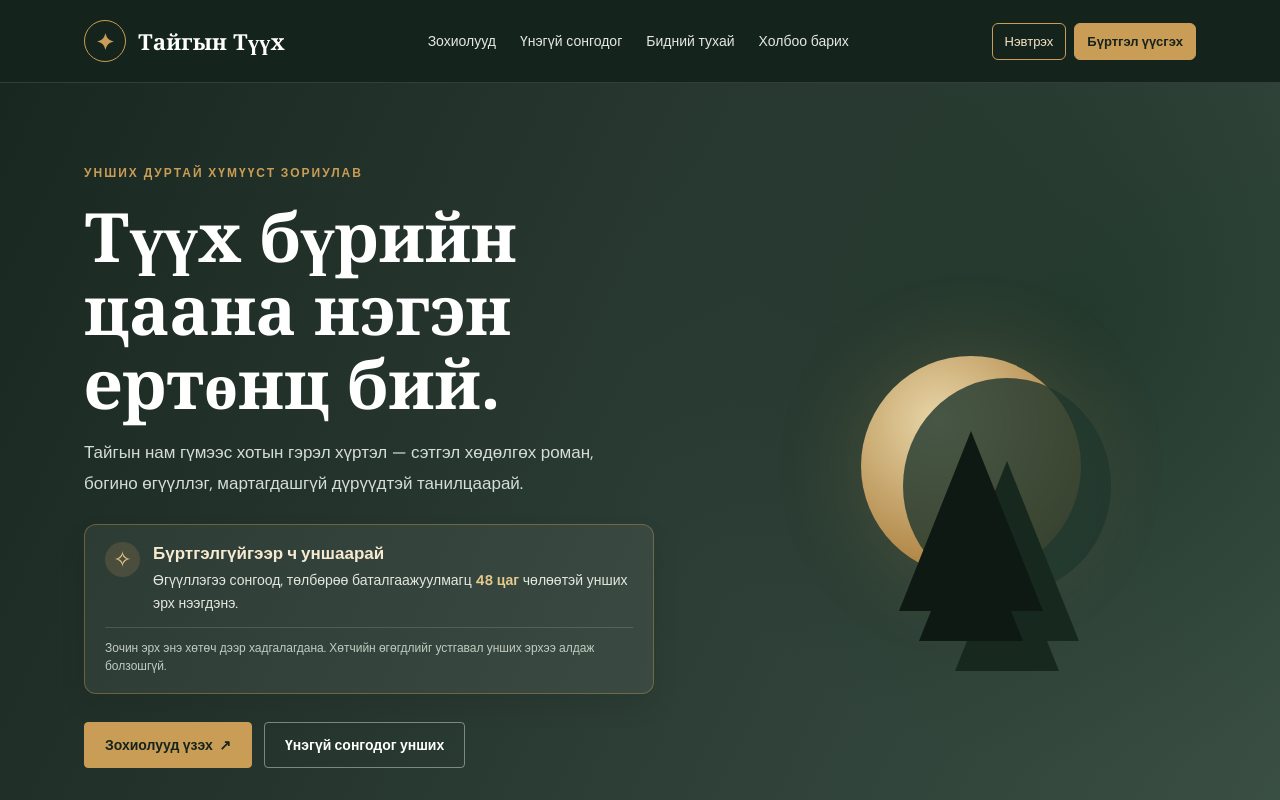
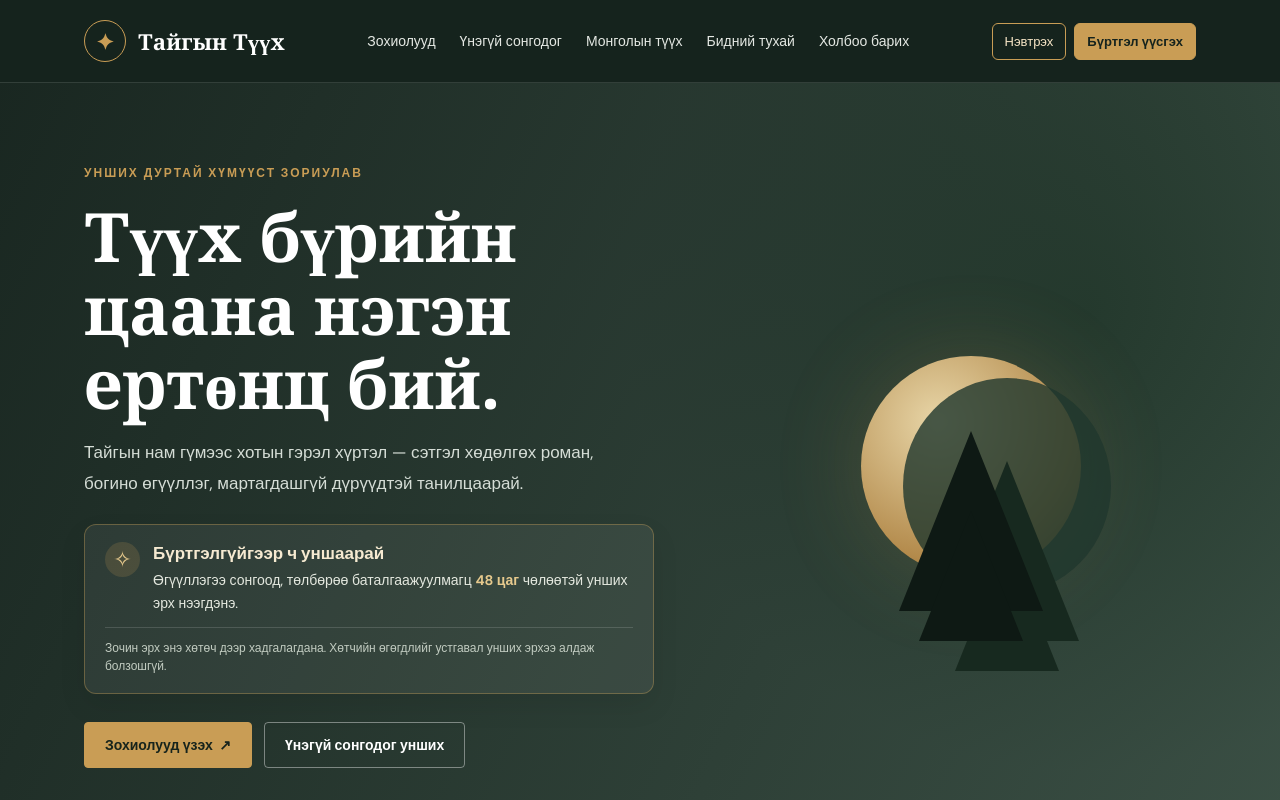
Before and after one commit to eegiizxc00-dot/taigyn-tuuh, a plain HTML site: page index.html in a window 1280 px wide. Shown: the top 800 px of the page. Drawn offline with Linux system fonts and the light colour scheme; no server answers.

Commit message:
Link Mongolian history section from site navigation

```diff
--- a/index.html
+++ b/index.html
@@ -22,7 +22,7 @@
 </style>
 </head>
 <body>
-<header><div class="wrap nav"><a class="brand" href="#top"><span class="mark">✦</span><span>Тайгын Түүх</span></a><nav class="navlinks"><a href="#stories">Зохиолууд</a><a href="/classics.html">Үнэгүй сонгодог</a><a href="#about">Бидний тухай</a><a href="#contact">Холбоо барих</a></nav><div class="account-actions"><span class="signedin" id="signedInEmail" hidden></span><button id="navLogin" type="button">Нэвтрэх</button><button id="navRegister" type="button" class="primary">Бүртгэл үүсгэх</button><button id="navLogout" type="button" hidden>Гарах</button></div></div></header>
+<header><div class="wrap nav"><a class="brand" href="#top"><span class="mark">✦</span><span>Тайгын Түүх</span></a><nav class="navlinks"><a href="#stories">Зохиолууд</a><a href="/classics.html">Үнэгүй сонгодог</a><a href="/mongolian-history.html">Монголын түүх</a><a href="#about">Бидний тухай</a><a href="#contact">Холбоо барих</a></nav><div class="account-actions"><span class="signedin" id="signedInEmail" hidden></span><button id="navLogin" type="button">Нэвтрэх</button><button id="navRegister" type="button" class="primary">Бүртгэл үүсгэх</button><button id="navLogout" type="button" hidden>Гарах</button></div></div></header>
 <main id="top">
   <section class="hero"><div class="wrap hero-grid"><div><div class="eyebrow">Унших дуртай хүмүүст зориулав</div><h1>Түүх бүрийн цаана нэгэн ертөнц бий.</h1><p>Тайгын нам гүмээс хотын гэрэл хүртэл — сэтгэл хөдөлгөх роман, богино өгүүллэг, мартагдашгүй дүрүүдтэй танилцаарай.</p><div class="reading-benefit" aria-label="Худалдан авах нөхцөл"><div class="reading-benefit-head"><span class="reading-benefit-icon" aria-hidden="true">✧</span><div><strong>Бүртгэлгүйгээр ч уншаарай</strong><span>Өгүүллэгээ сонгоод, төлбөрөө баталгаажуулмагц <b>48 цаг</b> чөлөөтэй унших эрх нээгдэнэ.</span></div></div><div class="reading-benefit-note">Зочин эрх энэ хөтөч дээр хадгалагдана. Хөтчийн өгөгдлийг устгавал унших эрхээ алдаж болзошгүй.</div></div><div class="actions"><a class="btn" href="#stories">Зохиолууд үзэх&nbsp; ↗</a><a class="btn secondary" href="/classics.html">Үнэгүй сонгодог унших</a></div></div><div class="hero-art" aria-hidden="true"><div class="moon"></div><div class="pine"></div></div></div></section>
   <section class="section" id="stories"><div class="wrap"><div class="section-head"><div><div class="eyebrow">Унших булан</div><h2>Өөрийн дараагийн түүхээ олоорой</h2></div><p>Ангиллаа сонгоод, сонирхсон зохиолоо нээгээрэй.</p></div>
```
